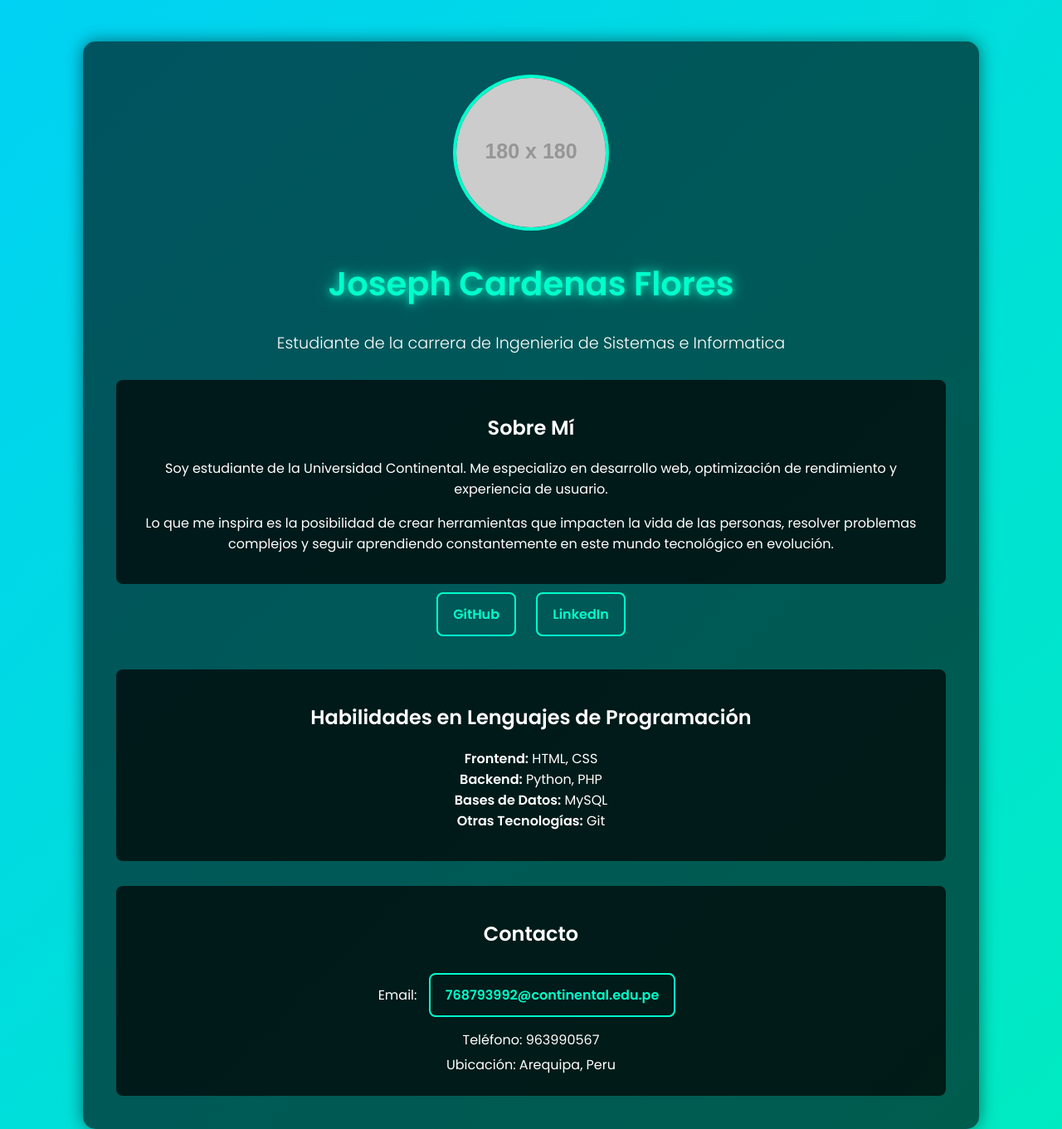
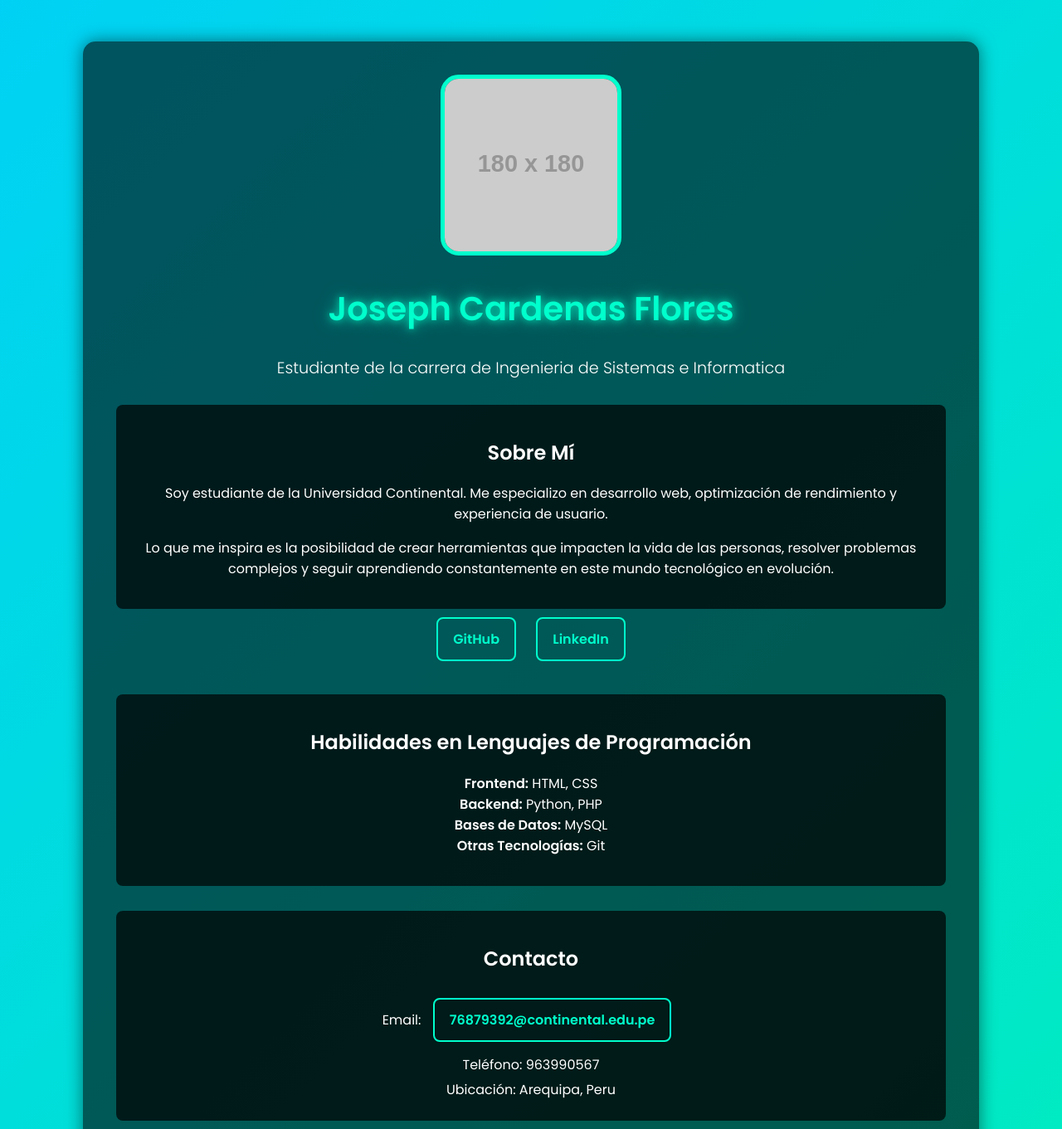
Before and after one commit to Josephcf24/Josephcf24, a plain HTML site: page index.html in a window 1280 px wide. Shown: the top 1361 px of the page at 83% size. Drawn offline with Linux system fonts and the light colour scheme; placeholder pictures from the web are drawn by us.

Commit message:
Update index.html

```diff
--- a/index.html
+++ b/index.html
@@ -34,9 +34,9 @@
             transform: scale(1.05);
         }
         img {
-            width: 180px;
-            border-radius: 50%;
-            border: 4px solid #00ffcc;
+            width: 208px;
+            border-radius: 10%;
+            border: 5px solid #00ffcc;
             transition: transform 0.3s;
         }
         img:hover {
@@ -112,7 +112,7 @@
 
         <div class="section contact">
             <h2>Contacto</h2>
-            <p>Email: <a href="mailto:76879392@continental.edu.pe">768793992@continental.edu.pe</a></p>
+            <p>Email: <a href="mailto:76879392@continental.edu.pe">76879392@continental.edu.pe</a></p>
             <p>Teléfono: 963990567</p>
             <p>Ubicación: Arequipa, Peru</p>
         </div>
```
